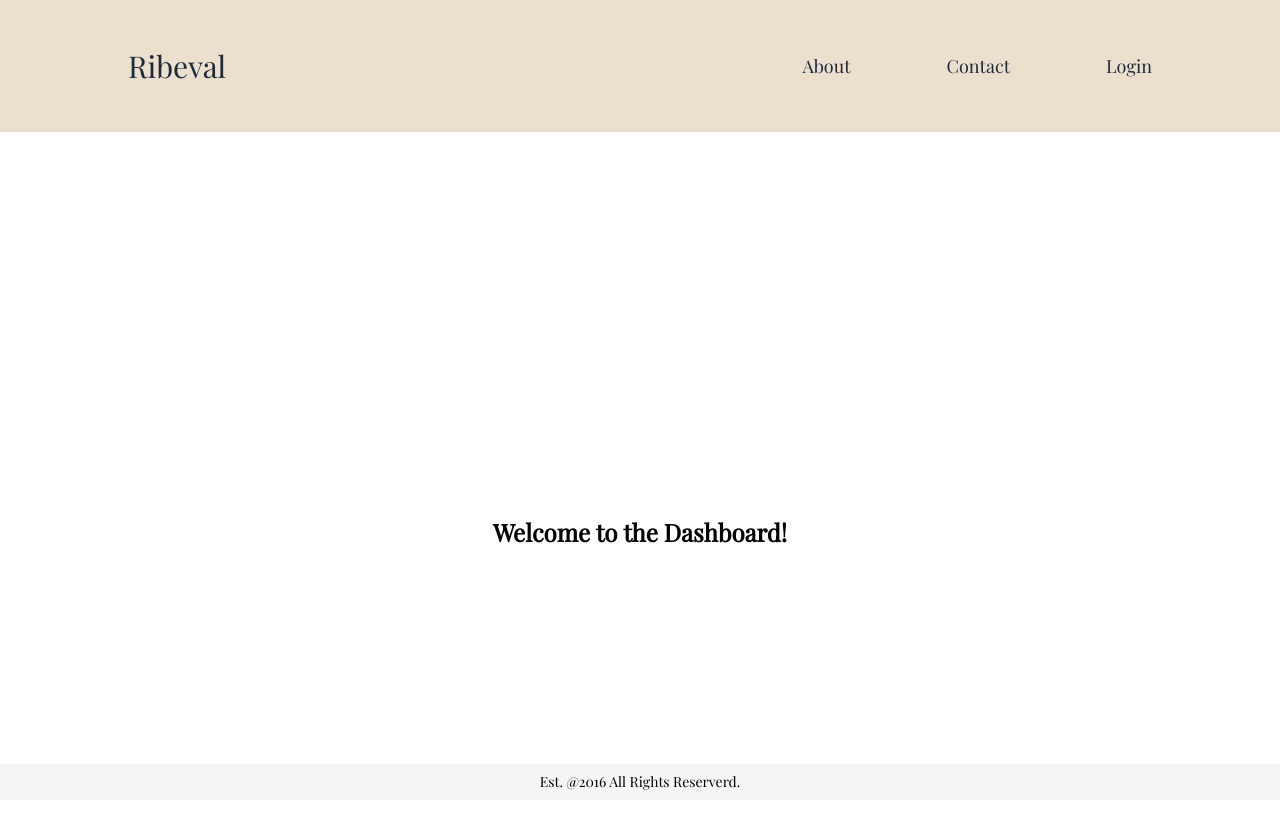
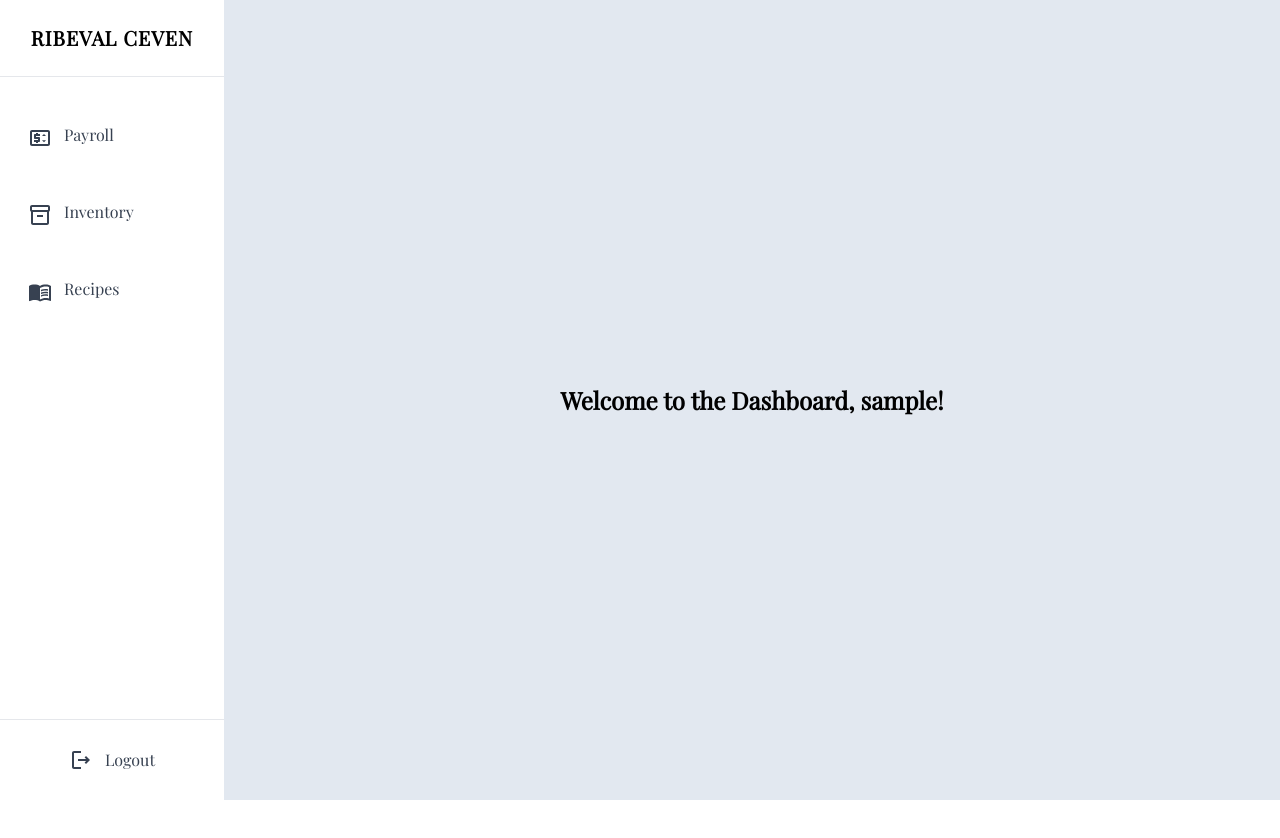
Before and after one commit to valceven/SelfProj, a Next.js app in the folder Frontend/: page /auth/login/dashboard in a window 1280 px wide. Shown: the top 838 px of the page. After the commit the page ends 800 px from the top, so only its background shows below. Built offline with nearby package versions, Linux system fonts and the light colour scheme; sample sign-in values are in the browser's storage.

Commit message:
added proper context and dashboard layouts

```diff
--- a/Frontend/package.json
+++ b/Frontend/package.json
@@ -9,6 +9,9 @@
     "lint": "next lint"
   },
   "dependencies": {
+    "@emotion/react": "^11.14.0",
+    "@emotion/styled": "^11.14.0",
+    "@mui/icons-material": "^6.4.7",
     "autoprefixer": "^10.4.20",
     "axios": "^1.7.9",
     "formik": "^2.4.6",
--- /dev/null
+++ b/Frontend/src/app/auth/login/dashboard/inventory/page.tsx
@@ -0,0 +1,16 @@
+import React from 'react'
+
+const page = () => {
+    return (
+        <>
+            <div className="bg-slate-200 flex h-full items-center justify-center p-8">
+                <h1 className="text-2xl font-bold">
+                    Welcome to Inventory!
+                </h1>
+            </div>
+        </>
+
+    );
+}
+
+export default page
--- /dev/null
+++ b/Frontend/src/app/auth/login/dashboard/layout.tsx
@@ -0,0 +1,26 @@
+"use client";
+
+import { useAuth } from "@/context/AuthContext";
+import { useRouter } from "next/navigation";
+import { useEffect } from "react";
+
+export default function DashboardLayout({ children }: { children: React.ReactNode}) {
+    const { user, isLoading } = useAuth();
+    const router = useRouter();
+
+    useEffect(() => {
+        if (!isLoading && !user) {
+            router.push("auth/login");
+        }
+    }, [user, isLoading, router]);
+
+    if (isLoading) {
+        return <div className="flex items-center justify-center h-screen">Loading...</div>
+    }
+
+    if (!user) {
+        return null;
+    }
+
+    return <>{children}</>
+}
--- a/Frontend/src/app/auth/login/dashboard/page.tsx
+++ b/Frontend/src/app/auth/login/dashboard/page.tsx
@@ -1,12 +1,42 @@
 "use client";
 
-import React from "react";
+import { useAuth } from "@/context/AuthContext";
+import { useRouter } from "next/navigation";
+import { useEffect } from "react";
 
 const Dashboard = () => {
+
+    const { user, isLoading } = useAuth();
+    const router = useRouter()
+
+    useEffect(() => {
+        console.log(`USER NI: ${user}`);
+        if (!isLoading && !user) {
+            router.push("/auth/login");
+        }
+    }, [user, router, isLoading]);
+
+    if (isLoading) {
+        return (
+          <div className="bg-slate-200 flex h-full items-center justify-center p-8">
+            <div className="text-xl">Loading...</div>
+          </div>
+        );
+      }
+
+    if (!user) {
+        return null;
+    }
+
     return (
-        <div className="flex h-screen items-center justify-center">
-            <h1 className="text-2xl font-bold">Welcome to the Dashboard!</h1>
-        </div>
+        <>
+            <div className="bg-slate-200 flex h-full items-center justify-center p-8">
+                <h1 className="text-2xl font-bold">
+                    Welcome to the Dashboard, {user.username}!
+                </h1>
+            </div>
+        </>
+
     );
 };
 
--- /dev/null
+++ b/Frontend/src/app/auth/login/dashboard/payroll/page.tsx
@@ -0,0 +1,16 @@
+import React from 'react'
+
+const page = () => {
+    return (
+        <>
+            <div className="bg-slate-200 flex h-full items-center justify-center p-8">
+                <h1 className="text-2xl font-bold">
+                    Welcome to Payroll!
+                </h1>
+            </div>
+        </>
+
+    );
+}
+
+export default page
--- /dev/null
+++ b/Frontend/src/app/auth/login/dashboard/recipes/page.tsx
@@ -0,0 +1,16 @@
+import React from 'react'
+
+const page = () => {
+    return (
+        <>
+            <div className="bg-slate-200 flex h-full items-center justify-center p-8">
+                <h1 className="text-2xl font-bold">
+                    Welcome to Recipes!
+                </h1>
+            </div>
+        </>
+
+    );
+}
+
+export default page
--- a/Frontend/src/components/LayoutWrapper.tsx
+++ b/Frontend/src/components/LayoutWrapper.tsx
@@ -3,16 +3,33 @@
 import { usePathname } from "next/navigation";
 import Navbar from "@/components/shared/Navbar";
 import Footer from "@/components/shared/Footer";
+import DashNavbar from "@/components/shared/DashNavbar";
 
 const LayoutWrapper: React.FC<{ children: React.ReactNode }> = ({ children }) => {
   const pathName = usePathname();
   const hideLayout = pathName === "/auth/login";
+  const isDashboard = pathName.includes("/dashboard");
+
+  if (hideLayout) {
+    return <>{children}</>;
+  }
+
+  if (isDashboard) {
+    return (
+      <div className="flex h-screen w-screen overflow-hidden">
+        <DashNavbar />
+        <main className="flex-1 overflow-y-auto">
+          {children}
+        </main>
+      </div>
+    );
+  }
 
   return (
     <>
-      {!hideLayout && <Navbar />}
+      <Navbar />
       {children}
-      {!hideLayout && <Footer />}
+      <Footer />
     </>
   );
 };
--- /dev/null
+++ b/Frontend/src/components/shared/DashNavbar.tsx
@@ -0,0 +1,52 @@
+import React, { useState } from 'react';
+import Link from 'next/link';
+import PriceChangeOutlinedIcon from '@mui/icons-material/PriceChangeOutlined';
+import MenuBookOutlinedIcon from '@mui/icons-material/MenuBookOutlined';
+import Inventory2OutlinedIcon from '@mui/icons-material/Inventory2Outlined';
+import LogoutOutlinedIcon from '@mui/icons-material/LogoutOutlined';
+
+const DashNavbar = () => {
+  const [activeLink, setActiveLink] = useState('');
+
+  const navItems = [
+    { href: '/auth/login/dashboard/payroll', icon: <PriceChangeOutlinedIcon />, label: 'Payroll' },
+    { href: '/auth/login/dashboard/inventory', icon: <Inventory2OutlinedIcon />, label: 'Inventory' },
+    { href: '/auth/login/dashboard/recipes', icon: <MenuBookOutlinedIcon />, label: 'Recipes' },
+  ];
+
+  return (
+    <nav className="flex flex-col h-screen w-56 bg-white shadow-xl transition-all duration-300 md:w-48 lg:w-56">
+      {/* Logo/Brand */}
+      <div className="flex items-center justify-center p-6 border-b">
+        <p className="text-xl font-bold tracking-wider">RIBEVAL CEVEN</p>
+      </div>
+
+      {/* Navigation Links */}
+      <div className="flex flex-col flex-grow px-4 py-8 space-y-6">
+        {navItems.map((item) => (
+          <Link
+            key={item.href}
+            href={item.href}
+            className={`flex items-center space-x-3 p-3 rounded-lg transition-all duration-200 hover:bg-blue-50 hover:text-blue-600 ${
+              activeLink === item.href ? 'bg-blue-100 text-blue-600' : 'text-gray-700'
+            }`}
+            onClick={() => setActiveLink(item.href)}
+          >
+            <div className="text-xl">{item.icon}</div>
+            <p className="font-medium">{item.label}</p>
+          </Link>
+        ))}
+      </div>
+
+      {/* Logout Button */}
+      <div className="p-4 border-t mt-auto">
+        <button className="flex items-center justify-center w-full p-3 space-x-3 rounded-lg transition-all duration-200 hover:bg-red-50 hover:text-red-600 text-gray-700">
+          <LogoutOutlinedIcon />
+          <span className="font-medium">Logout</span>
+        </button>
+      </div>
+    </nav>
+  );
+};
+
+export default DashNavbar;
--- a/Frontend/src/context/AuthContext.tsx
+++ b/Frontend/src/context/AuthContext.tsx
@@ -3,50 +3,68 @@
 import { createContext, useContext, useState, useEffect } from "react";
 import { useRouter } from "next/navigation";
 
+interface User {
+  username: string;
+}
+
 interface AuthContextType {
-    user: unknown;
+  user: User | null;
   token: string | null;
-    login: (token: string, userData: unknown) => void;
+  login: (token: string, userData: User) => void;
   logout: () => void;
+  isLoading: boolean;
 }
 
 const AuthContext = createContext<AuthContextType | undefined>(undefined);
 
-export const AuthProvider = ({ children }: {children: React.ReactNode }) => {
-    // eslint-disable-next-line @typescript-eslint/no-explicit-any
-    const [user, setUser] = useState<any>(null);
+export const AuthProvider = ({ children }: { children: React.ReactNode }) => {
+  const [user, setUser] = useState<User | null>(null);
   const [token, setToken] = useState<string | null>(null);
+  const [isLoading, setIsLoading] = useState(true);
   const router = useRouter();
 
   useEffect(() => {
-        const storedToken = localStorage.getItem('token');
+    // Using try-catch to handle potential JSON parsing errors
+    try {
+      // Only run in browser environment
+      if (typeof window !== "undefined") {
+        const storedToken = localStorage.getItem("token");
         const storedUser = localStorage.getItem("user");
 
         if (storedToken && storedUser) {
           setToken(storedToken);
           setUser(JSON.parse(storedUser));
         }
+      }
+    } catch (error) {
+      console.error("Error loading auth data from localStorage:", error);
+      // Clear potentially corrupted data
+      localStorage.removeItem("token");
+      localStorage.removeItem("user");
+    } finally {
+      setIsLoading(false);
+    }
   }, []);
 
-    // eslint-disable-next-line @typescript-eslint/no-explicit-any
-    const login = (token: string, userData: any) => {
+  const login = (token: string, userData: User) => {
     setToken(token);
     setUser(userData);
     localStorage.setItem("token", token);
     localStorage.setItem("user", JSON.stringify(userData));
+    // Fix the routing path - This looks incorrect in original code
     router.push("/auth/login/dashboard");
-    }
+  };
 
   const logout = () => {
     setToken(null);
     setUser(null);
     localStorage.removeItem("token");
     localStorage.removeItem("user");
-        router.push("/login");
+    router.push("/auth/login");
   };
 
   return (
-        <AuthContext.Provider value={{ user, token, login, logout }}>
+    <AuthContext.Provider value={{ user, token, login, logout, isLoading }}>
       {children}
     </AuthContext.Provider>
   );
@@ -56,4 +74,4 @@ export const useAuth = () => {
   const context = useContext(AuthContext);
   if (!context) throw new Error("useAuth must be used within an AuthProvider");
   return context;
-}
+};
```
Also changed, not shown: Frontend/src/components/forms/LoginForm.tsx (+8 -7 lines), 1 other file (tests, documents, lock files or other folders). Lines whose indentation alone changed are shown as unchanged.
